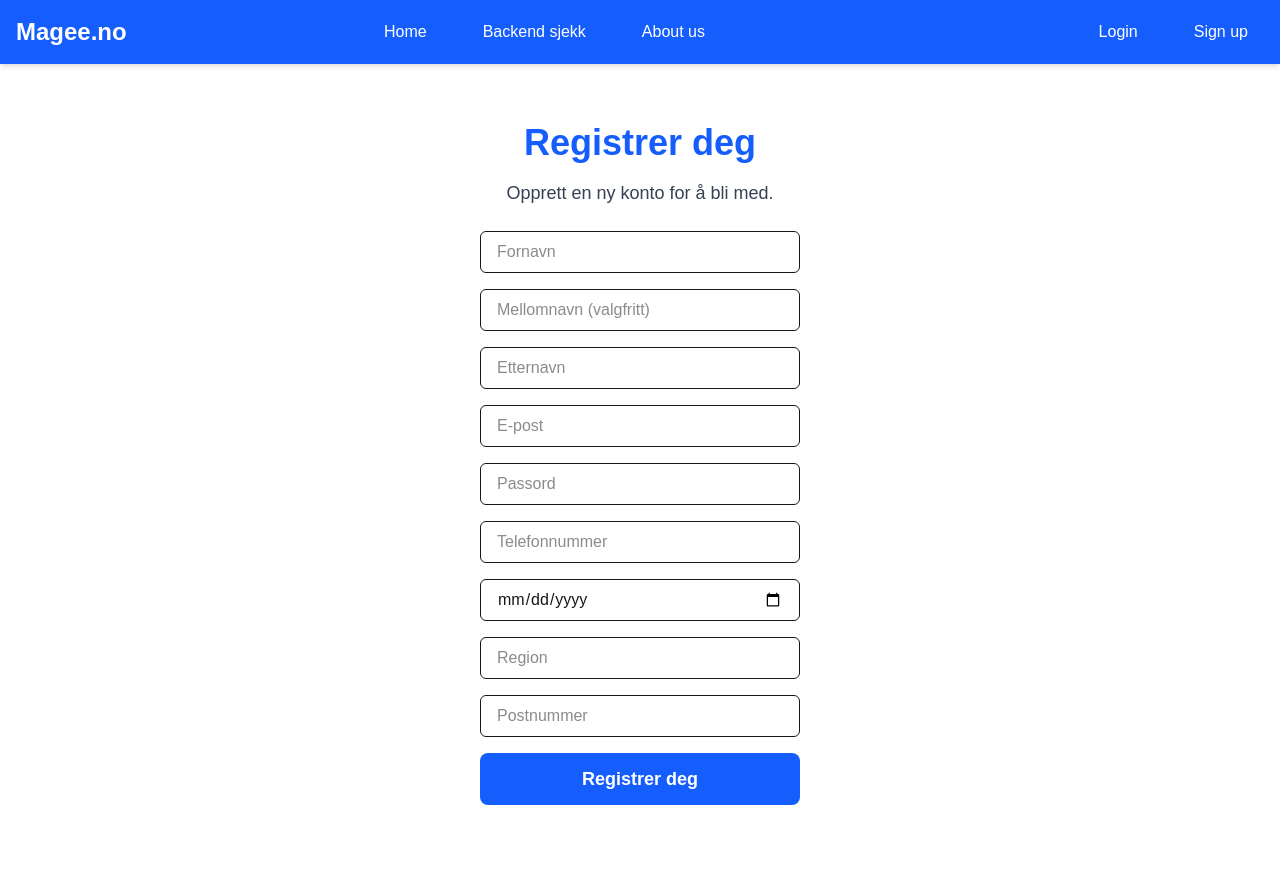
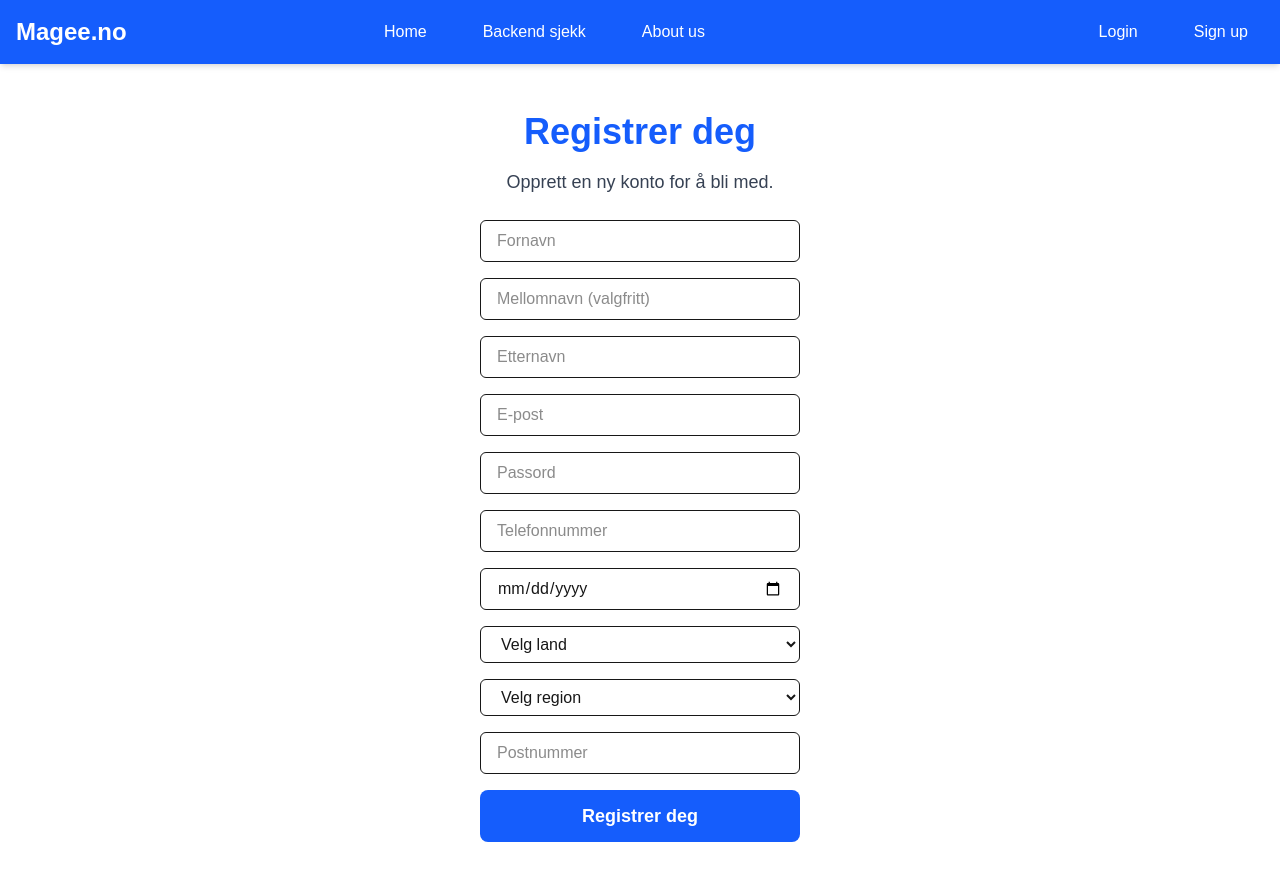
Before and after one commit to dadrikthedad/activityfinder, a Next.js app in the folder activitynext/: page /signup in a window 1280 px wide. Shown: the top 880 px of the page. Built offline with nearby package versions, Linux system fonts and the light colour scheme.

Commit message:
Lagt til dropdown meny og bruker getRegionByCountry-API en

```diff
--- a/activitynext/app/signup/page.tsx
+++ b/activitynext/app/signup/page.tsx
@@ -15,6 +15,7 @@ export default function Signup() {
     postalCode: "",
     });
 
+    const [errors, setErrors] = useState<{ [key: string]: string }>({});
     const [message, setMessage] = useState("");
 
   // Håndterer inputendringer
@@ -22,9 +23,30 @@ export default function Signup() {
     setFormData({ ...formData, [e.target.name]: e.target.value });
   };
 
+  // Håndterer regioner ut ifra hvilket land man har valgt.
+  const [regions, setRegions] = useState<string[]>([]);
+
+const handleCountryChange = async (e: React.ChangeEvent<HTMLSelectElement>) => {
+  const selectedCountry = e.target.value;
+  setFormData({ ...formData, country: selectedCountry });
+
+  try {
+    const res = await fetch(`https://activityfinder-gnaacbg9gsgjh7b7.swedencentral-01.azurewebsites.net/api/user/regions/${selectedCountry}`);
+    const data = await res.json();
+    setRegions(data);
+  } catch {
+    setRegions([]);
+  }
+};
+
   const registerUser = async (e: React.FormEvent) => {
     e.preventDefault();
-    setMessage(""); // Resetter eventuelle feilmeldinger
+    setMessage(""); // Resetter tidligere meldinger
+    setErrors({}); // Resetter tidligere feilmeldinger
+
+
+
+
 
     try {
       const response = await fetch("https://activityfinder-gnaacbg9gsgjh7b7.swedencentral-01.azurewebsites.net/api/user/register", {
@@ -40,16 +62,20 @@ export default function Signup() {
       if (isJson) {
         data = await response.json();
       } else {
-        data = {message: "Ukjent feil oppstod."};
+        data = { message: "Ukjent feil oppstod." };
       }
 
       if (response.ok) {
         setMessage("✅ Bruker registrert!");
       } else {
-        setMessage("❌ Feil: " + (data.message || "Kunne ikke registrere bruker."));
+        // Hvis backend sender flere feilmeldinger, vis alle
+        if (data.errors) {
+          setErrors(data.errors); // Lagre feilmeldinger i state
+        } else {
+          setMessage("❌ Feil: " + (data.message || "Kunne ikke registrere bruker."));
+        }
       }
     } catch (error) {
-      console.error("registreringsfeil:", error);
       setMessage("❌ Nettverksfeil. Prøv igjen senere.");
     }
   };
@@ -62,17 +88,68 @@ export default function Signup() {
       </p>
 
       <form onSubmit={registerUser} className="mt-6 flex flex-col gap-4 w-80">
-        <input type="text" name="firstName" placeholder="Fornavn" value={formData.firstName} onChange={handleChange} className="px-4 py-2 border rounded-md" />
-        <input type="text" name="middleName" placeholder="Mellomnavn (valgfritt)" value={formData.middleName} onChange={handleChange} className="px-4 py-2 border rounded-md" />
-        <input type="text" name="lastName" placeholder="Etternavn" value={formData.lastName} onChange={handleChange} className="px-4 py-2 border rounded-md" />
-        <input type="email" name="email" placeholder="E-post" value={formData.email} onChange={handleChange} className="px-4 py-2 border rounded-md" />
-        <input type="password" name="password" placeholder="Passord" value={formData.password} onChange={handleChange} className="px-4 py-2 border rounded-md" />
-        <input type="tel" name="phone" placeholder="Telefonnummer" value={formData.phone} onChange={handleChange} className="px-4 py-2 border rounded-md" />
-        <input type="date" name="dateOfBirth" placeholder="Fødselsdato" value={formData.dateOfBirth} onChange={handleChange} className="px-4 py-2 border rounded-md" />
-        <input type="text" name="region" placeholder="Region" value={formData.region} onChange={handleChange} className="px-4 py-2 border rounded-md" />
-        <input type="text" name="postalCode" placeholder="Postnummer" value={formData.postalCode} onChange={handleChange} className="px-4 py-2 border rounded-md" />
+        <div>
+          <input type="text" name="firstName" placeholder="Fornavn" value={formData.firstName} onChange={handleChange} className="px-4 py-2 border rounded-md w-full" />
+          {errors["FirstName"] && <p className="text-red-500 text-sm">{errors["FirstName"]}</p>}
+        </div>
 
-        <button type="submit" className="bg-blue-600 text-white px-6 py-3 rounded-lg text-lg font-semibold hover:bg-blue-700 transition">
+        <div>
+          <input type="text" name="middleName" placeholder="Mellomnavn (valgfritt)" value={formData.middleName} onChange={handleChange} className="px-4 py-2 border rounded-md w-full" />
+        </div>
+
+        <div>
+          <input type="text" name="lastName" placeholder="Etternavn" value={formData.lastName} onChange={handleChange} className="px-4 py-2 border rounded-md w-full" />
+          {errors["LastName"] && <p className="text-red-500 text-sm">{errors["LastName"]}</p>}
+        </div>
+
+        <div>
+          <input type="email" name="email" placeholder="E-post" value={formData.email} onChange={handleChange} className="px-4 py-2 border rounded-md w-full" />
+          {errors["Email"] && <p className="text-red-500 text-sm">{errors["Email"]}</p>}
+        </div>
+
+        <div>
+          <input type="password" name="password" placeholder="Passord" value={formData.password} onChange={handleChange} className="px-4 py-2 border rounded-md w-full" />
+          {errors["Password"] && <p className="text-red-500 text-sm">{errors["Password"]}</p>}
+        </div>
+
+        <div>
+          <input type="tel" name="phone" placeholder="Telefonnummer" value={formData.phone} onChange={handleChange} className="px-4 py-2 border rounded-md w-full" />
+          {errors["Phone"] && <p className="text-red-500 text-sm">{errors["Phone"]}</p>}
+        </div>
+
+        <div>
+          <input type="date" name="dateOfBirth" value={formData.dateOfBirth} onChange={handleChange} className="px-4 py-2 border rounded-md w-full" />
+          {errors["DateOfBirth"] && <p className="text-red-500 text-sm">{errors["DateOfBirth"]}</p>}
+        </div>
+
+        {/* Land-dropdown */}
+        <div>
+          <select name="country" value={formData.country} onChange={handleCountryChange} className="px-4 py-2 border rounded-md w-full">
+            <option value="">Velg land</option>
+            <option value="Norway">Norge</option>
+            <option value="Sweden">Sverige</option>
+            <option value="Denmark">Danmark</option>
+          </select>
+          {errors["Country"] && <p className="text-red-500 text-sm">{errors["Country"]}</p>}
+        </div>
+
+        {/* Region-dropdown */}
+        <div>
+          <select name="region" value={formData.region} onChange={handleChange} className="px-4 py-2 border rounded-md w-full">
+            <option value="">Velg region</option>
+            {regions.map((r) => (
+              <option key={r} value={r}>{r}</option>
+            ))}
+          </select>
+          {errors["Region"] && <p className="text-red-500 text-sm">{errors["Region"]}</p>}
+        </div>
+
+        <div>
+          <input type="text" name="postalCode" placeholder="Postnummer" value={formData.postalCode} onChange={handleChange} className="px-4 py-2 border rounded-md w-full" />
+          {errors["PostalCode"] && <p className="text-red-500 text-sm">{errors["PostalCode"]}</p>}
+        </div>
+
+        <button type="submit" className="bg-blue-600 text-white px-6 py-3 rounded-lg text-lg font-semibold hover:bg-blue-700 transition w-full">
           Registrer deg
         </button>
       </form>
```
Also changed, not shown: 1 other file (tests, documents, lock files or other folders).
